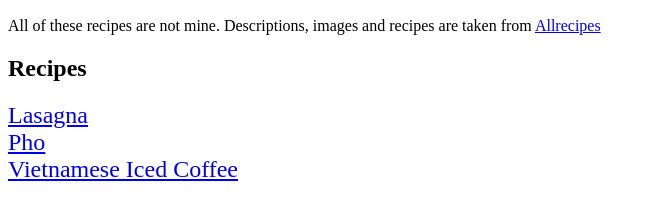
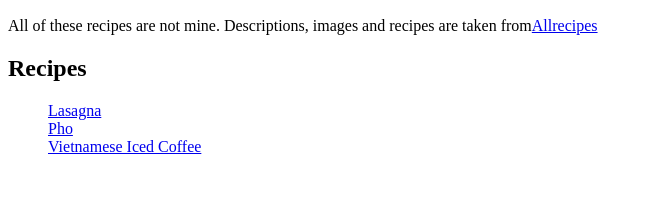
Before and after one commit to linhnatt/odin-recipes, a plain HTML site: page index.html in a window 1280 px wide. Shown: the part 110-330 px from the top of the page, without its empty margins (0-656 px from the left). Drawn offline with Linux system fonts and the light colour scheme.

Commit message:
Delete extra spacing before Allrecipes

```diff
--- a/index.html
+++ b/index.html
@@ -3,15 +3,16 @@
 <head>
     <meta charset="UTF-8">
     <meta name="viewport" content="width=device-width, initial-scale=1.0">
+    <link rel="stylesheet" href="style.css">
     <title>Odin Recipes</title>
 </head>
 <body>
     <h1>Odin Recipes</h1>
     <h2>Disclaimer</h2>
-    <p>All of these recipes are not mine. Descriptions, images and recipes are taken from <a href="https://www.allrecipes.com/" target="_blank" rel="noopener noreferrer">Allrecipes</a></p>
+    <p>All of these recipes are not mine. Descriptions, images and recipes are taken from<a href="https://www.allrecipes.com/" target="_blank" rel="noopener noreferrer">Allrecipes</a></p>
 
     <h2>Recipes</h2>
-    <ul style="list-style: none; font-size:x-large; padding: 0; margin: 0;">
+    <ul class="recipe-list" style="list-style: none;">
         <li><a href="./recipes/lasagna.html">Lasagna</a></li>
         <li><a href="./recipes/pho.html">Pho</a></li>
         <li><a href="./recipes/vnicedcoffee.html">Vietnamese Iced Coffee</a></li>
```
